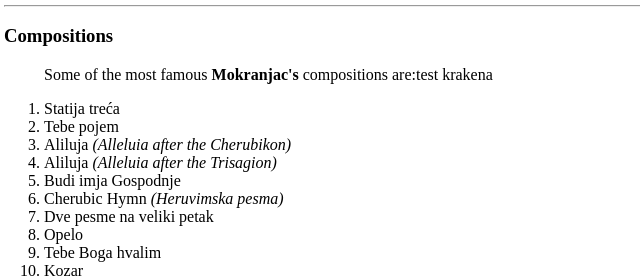
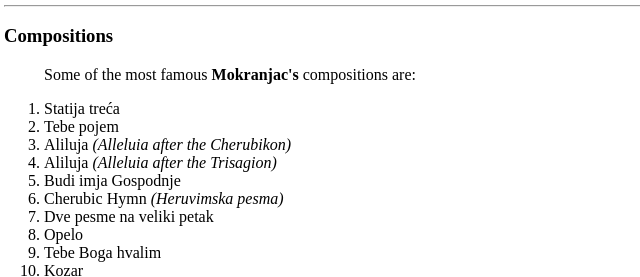
Before and after one commit to thepaun/test1, a plain HTML site: page index1.html in a window 1280 px wide. Shown: the part 528-805 px from the top of the page, 4-644 px from the left. Drawn offline with Linux system fonts and the light colour scheme.

Commit message:
test krakena part 1

```diff
--- a/index1.html
+++ b/index1.html
@@ -62,7 +62,7 @@
     <dl>
         <h3>Compositions</h3>
     </dl>
-    <dd>Some of the most famous <b>Mokranjac's</b> compositions are:test krakena</dd>
+    <dd>Some of the most famous <b>Mokranjac's</b> compositions are:</dd>
     <ol>
         <li>Statija treća</li>
         <li>Tebe pojem</li>
```
